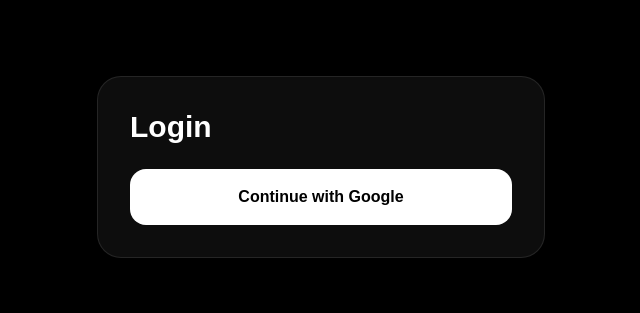
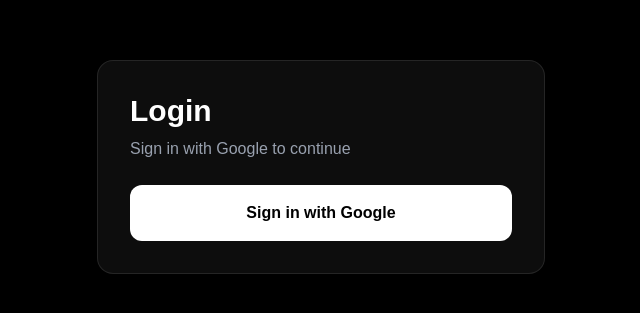
Before and after one commit to PixelSmith149/techgod, a Next.js app: page /login in a window 1280 px wide. Shown: the part 233-546 px from the top of the page, without its empty margins (319-959 px from the left). Built offline with nearby package versions, Linux system fonts and the light colour scheme; no server answers.

Commit message:
fix auth flow middleware + oauth callback stability

```diff
--- a/app/login/page.tsx
+++ b/app/login/page.tsx
@@ -5,30 +5,38 @@
 export default function LoginPage() {
 
   const loginWithGoogle = async () => {
-    const { error } = await supabase.auth.signInWithOAuth({
+
+    const { data, error } = await supabase.auth.signInWithOAuth({
       provider: "google",
       options: {
         redirectTo: `${window.location.origin}/auth/callback`,
       },
     });
 
+    console.log("OAuth response:", data);
+
     if (error) {
+      console.error("OAuth error:", error.message);
       alert(error.message);
     }
   };
 
   return (
-    <main className="min-h-screen bg-black text-white flex items-center justify-center p-6">
+    <main className="min-h-screen flex items-center justify-center bg-black text-white">
 
-      <div className="w-full max-w-md rounded-3xl border border-white/10 bg-white/5 p-8">
+      <div className="w-full max-w-md p-8 rounded-2xl border border-white/10 bg-white/5">
 
         <h1 className="text-3xl font-bold">Login</h1>
 
+        <p className="text-gray-400 mt-2">
+          Sign in with Google to continue
+        </p>
+
         <button
           onClick={loginWithGoogle}
-          className="mt-6 w-full rounded-2xl bg-white py-4 font-bold text-black"
+          className="mt-6 w-full bg-white text-black py-4 rounded-xl font-bold"
         >
-          Continue with Google
+          Sign in with Google
         </button>
 
       </div>
--- a/middleware.ts
+++ b/middleware.ts
@@ -4,34 +4,27 @@
 export function middleware(req: NextRequest) {
   const { pathname } = req.nextUrl;
 
-  const protectedRoutes = ["/dashboard", "/admin", "/access"];
+  // ONLY protect admin routes
+  const isAdminRoute = pathname.startsWith("/admin");
 
-  const isProtected = protectedRoutes.some((route) =>
-    pathname.startsWith(route)
-  );
-
-  // ❌ NEVER block auth routes
-  if (
-    pathname.startsWith("/login") ||
-    pathname.startsWith("/auth/callback")
-  ) {
+  // allow everything else (including dashboard, login, auth callback)
+  if (!isAdminRoute) {
     return NextResponse.next();
   }
 
-  if (!isProtected) {
-    return NextResponse.next();
-  }
+  // simple admin auth check (your localStorage system cannot be checked here server-side properly)
+  // so for now just allow access OR later replace with Supabase admin session
 
-  // ⚠️ SAFE: let Supabase client handle session
-  const session = req.cookies.get("sb-access-token");
+  const adminSession = req.cookies.get("admin_access");
 
-  if (!session) {
-    return NextResponse.redirect(new URL("/login", req.url));
+  if (!adminSession) {
+    return NextResponse.redirect(new URL("/admin/login", req.url));
   }
 
   return NextResponse.next();
 }
 
+// IMPORTANT: only match admin routes
 export const config = {
-  matcher: ["/dashboard/:path*", "/admin/:path*", "/access/:path*"],
+  matcher: ["/admin/:path*"],
 };
```
